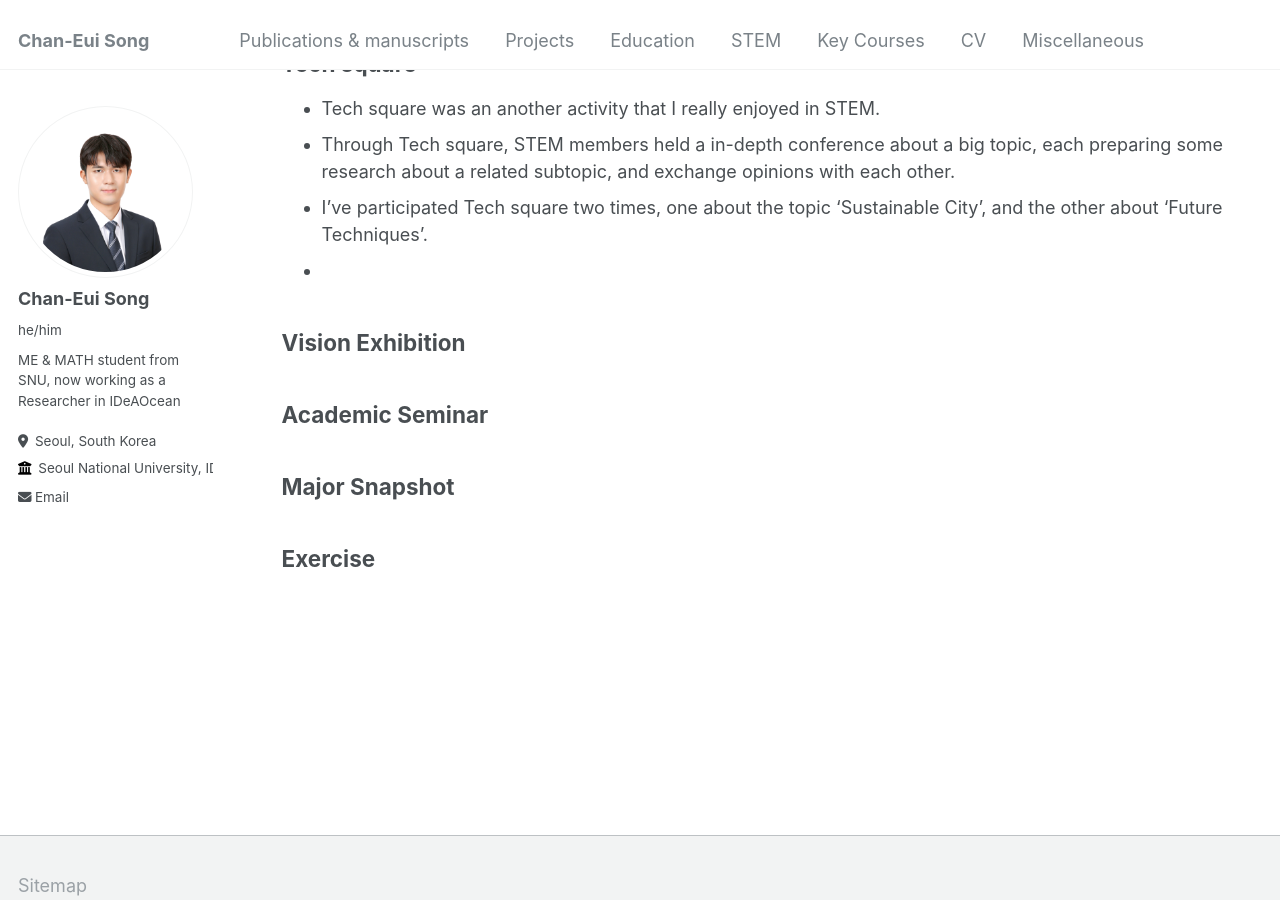
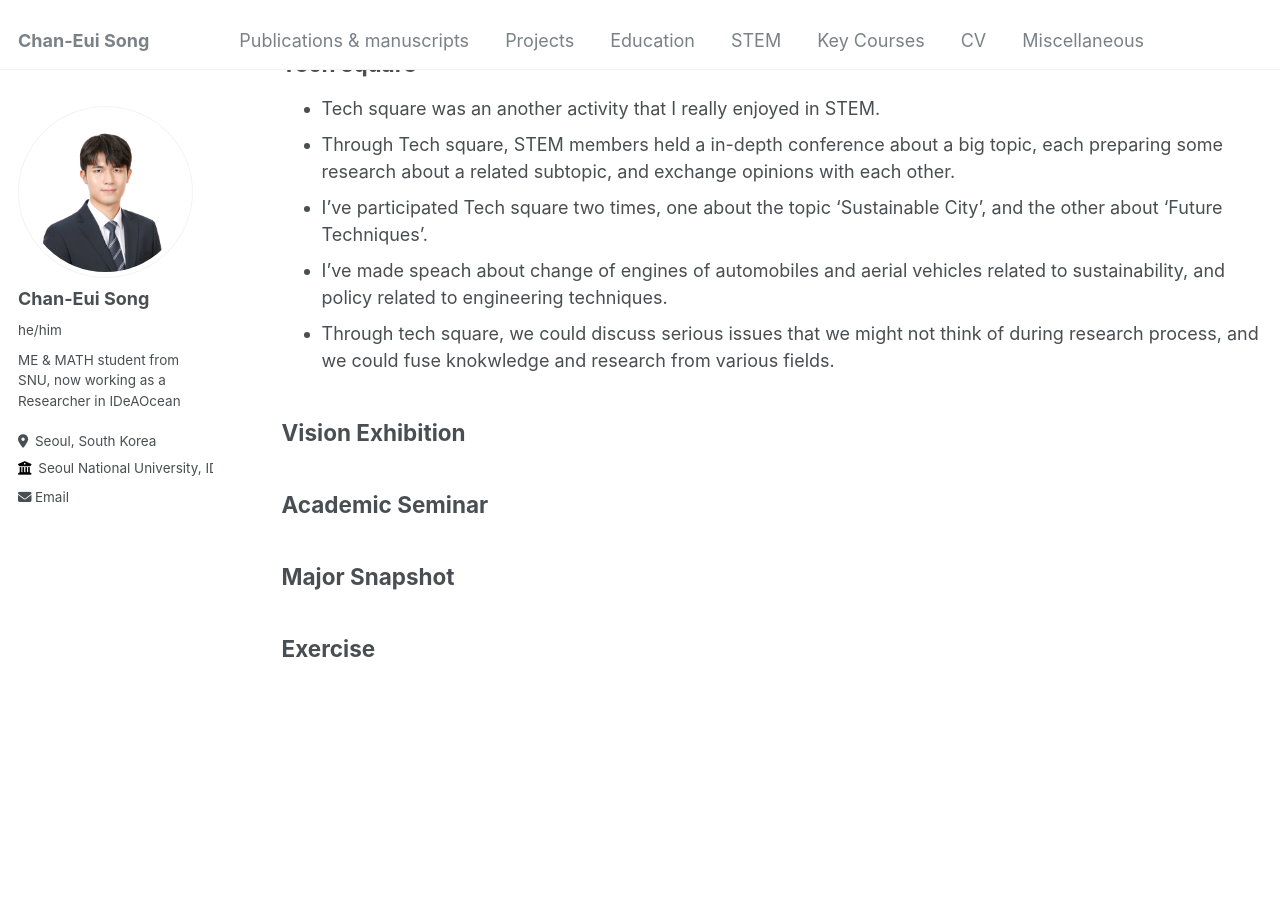
Before and after one commit to cksdml1014/chanisong, a Jekyll site: the page built from _pages/STEM.md, in a window 1280 px wide and 900 px high, scrolled down 3375 px. Built offline with Jekyll 4.4.1, drawn with Linux system fonts in a browser that asks for light colours.

Commit message:
Update STEM.md

```diff
--- a/_pages/STEM.md
+++ b/_pages/STEM.md
@@ -63,7 +63,8 @@ men and sophomores (Feb 2024).
 - Tech square was an another activity that I really enjoyed in STEM.
 - Through Tech square, STEM members held a in-depth conference about a big topic, each preparing some research about a related subtopic, and exchange opinions with each other.
 - I've participated Tech square two times, one about the topic 'Sustainable City', and the other about 'Future Techniques'.
--
+- I've made speach about change of engines of automobiles and aerial vehicles related to sustainability, and policy related to engineering techniques.
+- Through tech square, we could discuss serious issues that we might not think of during research process, and we could fuse knokwledge and research from various fields.
 
 ## Vision Exhibition
 
```
